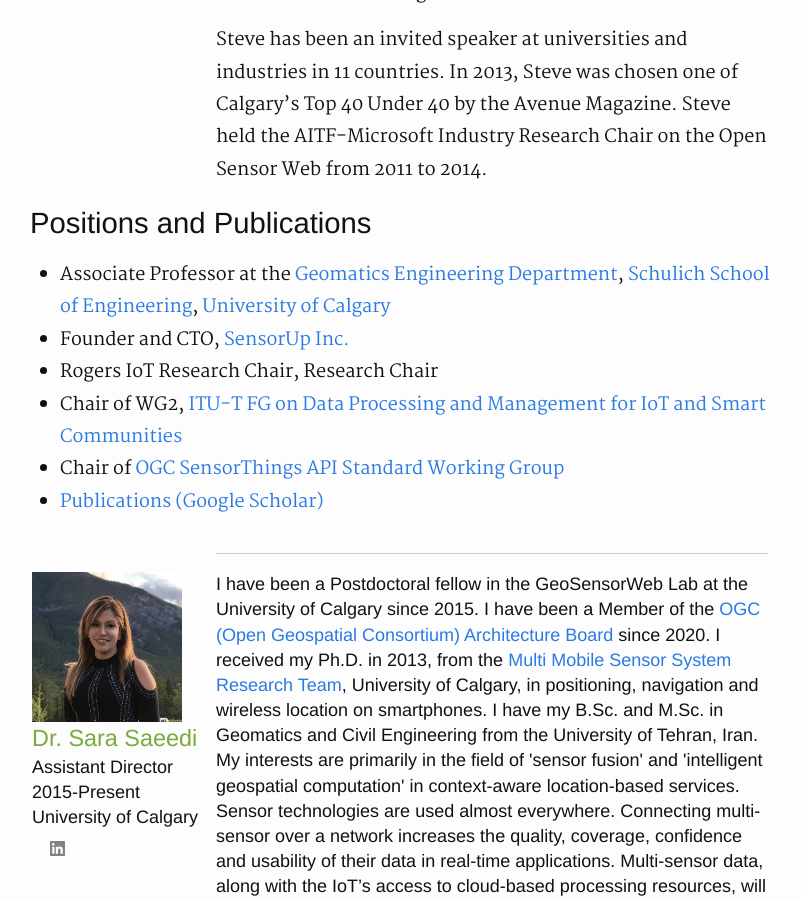
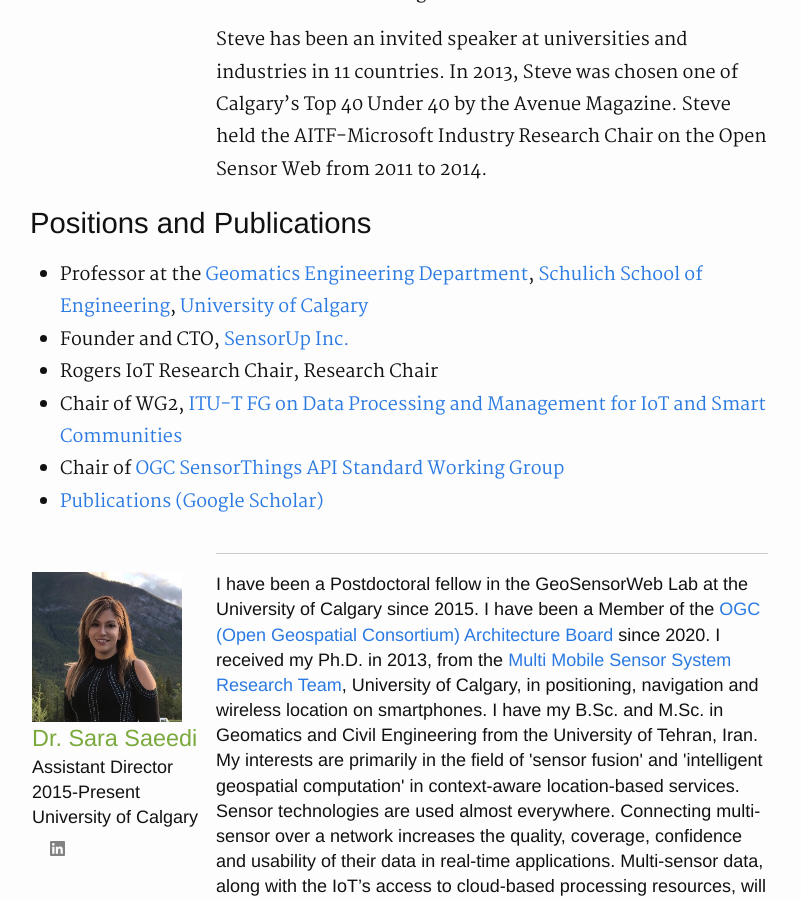
Before and after one commit to GeoSensorWebLab/geosensorweblab.github.io, a Jekyll site: the page built from people.md, in a window 1280 px wide and 900 px high, scrolled down 637 px. Shown: the whole window, without its empty margins (240-1041 px from the left). Built offline with Jekyll 4.4.1, drawn with Linux system fonts in a browser that asks for light colours.

Commit message:
Update people.md
update steve's job title

```diff
--- a/people.md
+++ b/people.md
@@ -21,7 +21,7 @@
 
 ### Positions and Publications
 
-- Associate Professor at the [Geomatics Engineering Department](https://schulich.ucalgary.ca/departments/geomatics-engineering), [Schulich School of Engineering](https://schulich.ucalgary.ca/), [University of Calgary](http://ucalgary.ca)
+- Professor at the [Geomatics Engineering Department](https://schulich.ucalgary.ca/departments/geomatics-engineering), [Schulich School of Engineering](https://schulich.ucalgary.ca/), [University of Calgary](http://ucalgary.ca)
 - Founder and CTO, [SensorUp Inc.](http://www.sensorup.com)
 - Rogers IoT Research Chair, Research Chair
 - Chair of WG2, [ITU-T FG on Data Processing and Management for IoT and Smart Communities](https://www.itu.int/en/ITU-T/focusgroups/dpm/Pages/default.aspx)
```
